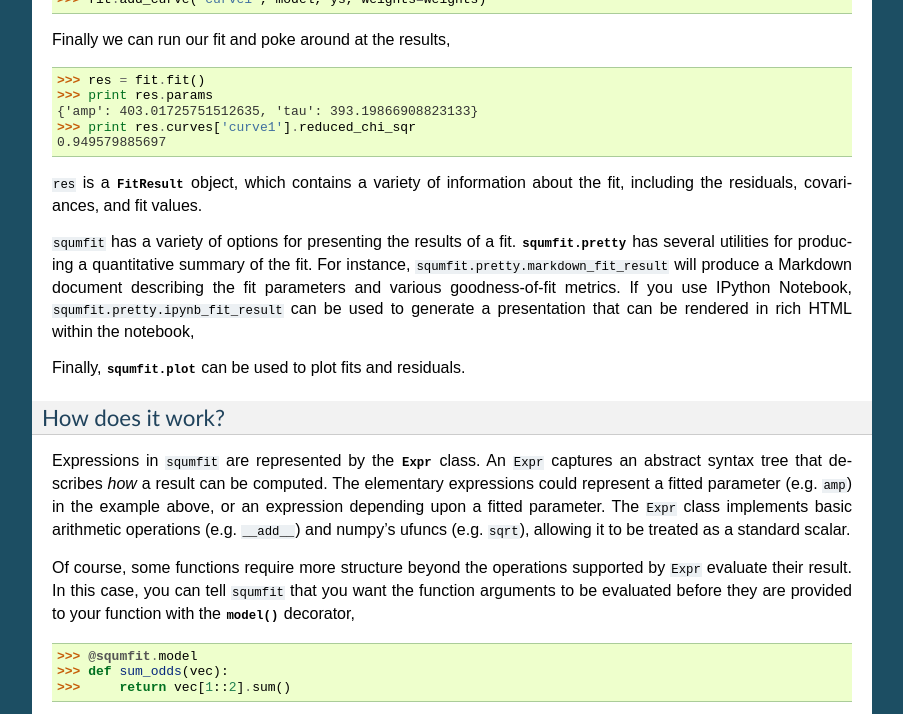
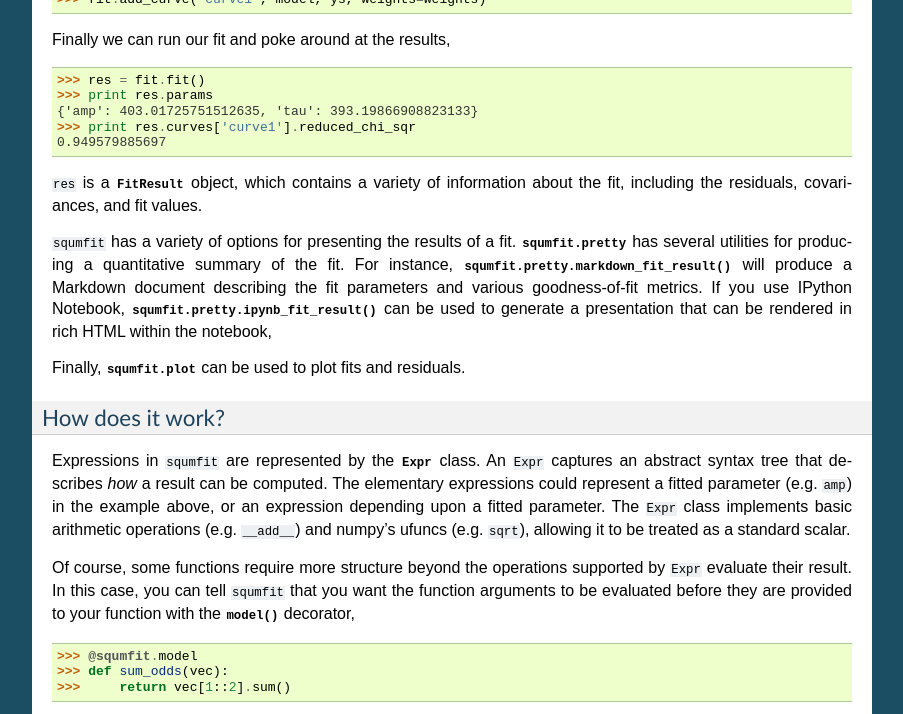
Before and after one commit to bgamari/squmfit, a Sphinx documentation site: the page built from docs/index.rst, in a window 1280 px wide and 900 px high, scrolled down 1446 px, cut to the strip 0-714 px from the top of the window. Shown: the whole strip, without its empty margins (198-1101 px from the left). Built offline with Sphinx 7.4.7, drawn with Linux system fonts in a browser that asks for light colours; cross-references to code outside the pages are shown as plain code; some of the changed lines change nothing that is shown.

Commit message:
Fix documentation references

```diff
--- a/docs/index.rst
+++ b/docs/index.rst
@@ -104,10 +104,10 @@ fit values.
 ``squmfit`` has a variety of options for presenting the results of a
 fit. :mod:`squmfit.pretty` has several utilities for producing a
 quantitative summary of the fit. For instance,
-:function:`squmfit.pretty.markdown_fit_result` will produce a Markdown
+:func:`squmfit.pretty.markdown_fit_result` will produce a Markdown
 document describing the fit parameters and various goodness-of-fit
 metrics. If you use IPython Notebook,
-:function:`squmfit.pretty.ipynb_fit_result` can be used to generate a
+:func:`squmfit.pretty.ipynb_fit_result` can be used to generate a
 presentation that can be rendered in rich HTML within the notebook,
 
 Finally, :mod:`squmfit.plot` can be used to plot fits and residuals.
```
